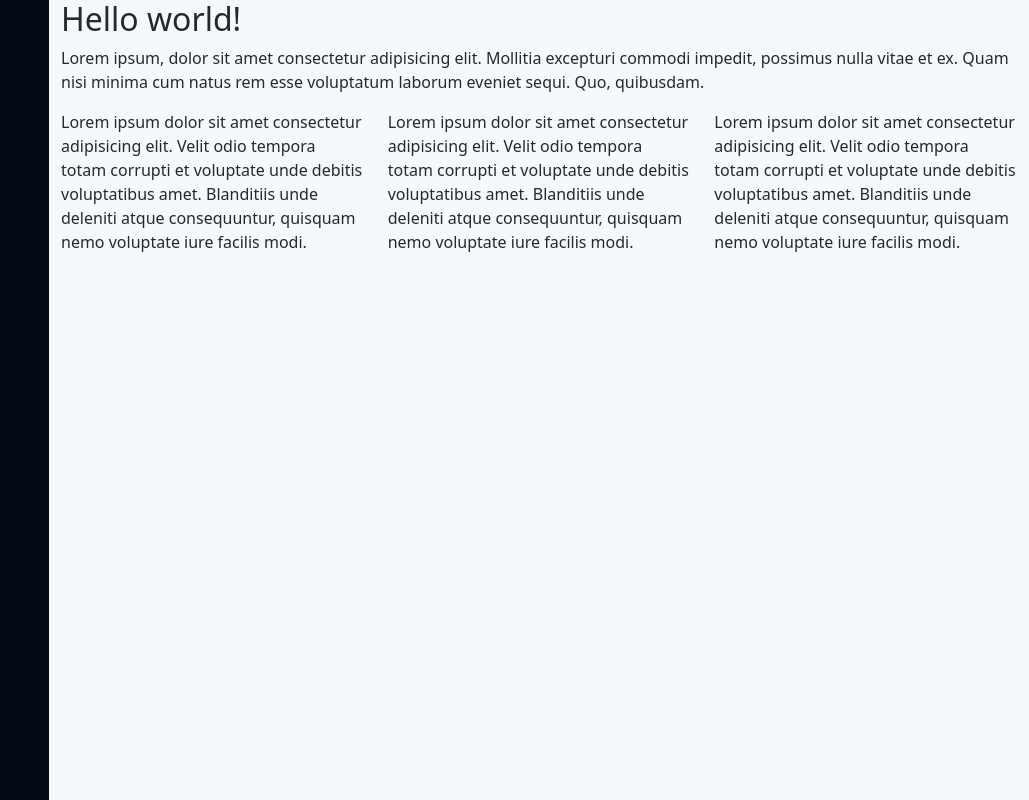
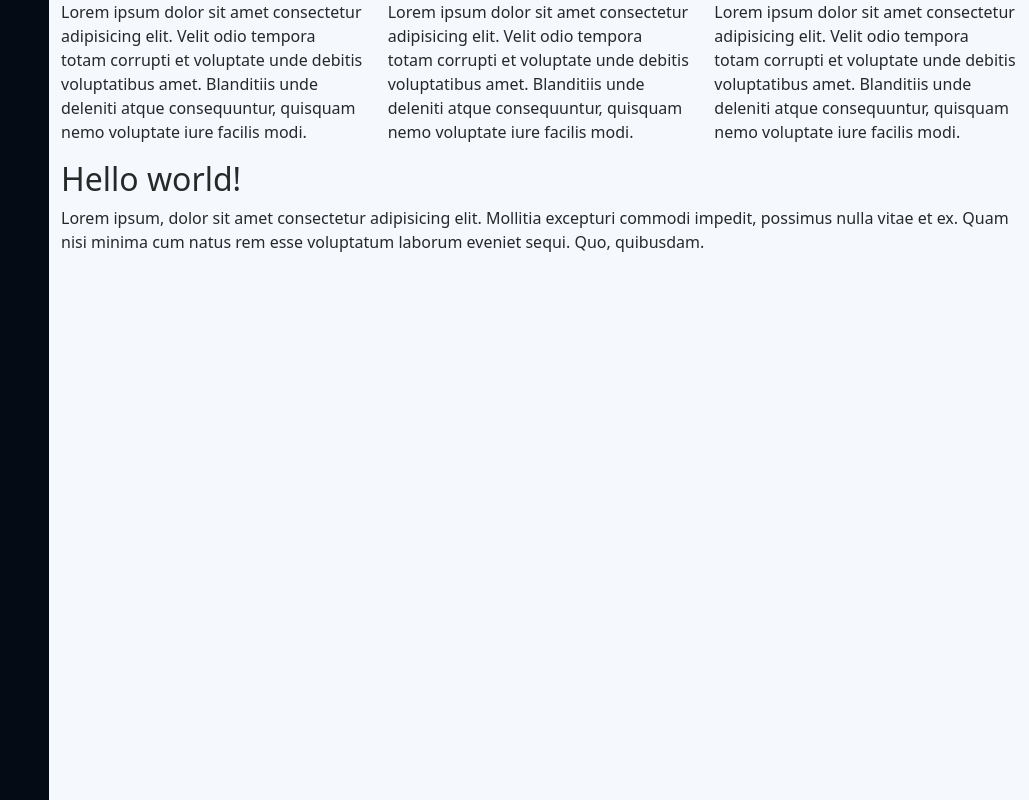
Before and after one commit to maslakoff/coursesMyFreedom, a plain HTML site: page index.html in a window 1280 px wide. Shown: the whole page, without its empty margins (251-1280 px from the left). Drawn offline with nearby package versions, Linux system fonts and the light colour scheme.

Commit message:
add two sections

```diff
--- a/index.html
+++ b/index.html
@@ -14,17 +14,8 @@
     <div id="app" class="container-fluid">
         <header id="header" class="header"></header>
         <main id="cv" class="content">
-            <section class="row">
-                <div class="col-sm">
-                    <h2>Hello world!</h2>
-                </div>
-            </section>
 
-            <section class="row">
-                <div class="col-sm">
-                    <p>Lorem ipsum, dolor sit amet consectetur adipisicing elit. Mollitia excepturi commodi impedit, possimus nulla vitae et ex. Quam nisi minima cum natus rem esse voluptatum laborum eveniet sequi. Quo, quibusdam.</p>
-                </div>
-            </section>
+
 
             <section class="row">
                 <div class="col-sm">
--- a/index.js
+++ b/index.js
@@ -5,3 +5,31 @@ const sections = [
    { type: 'text', value: loremText },
    { type: 'columns', value: [ loremText, loremText, loremText ] }
 ];
+
+const $content = document.querySelector('#cv');
+
+sections.forEach(section => {
+    let html = '';
+
+    if (section.type === 'title') {
+        html = `
+            <section class="row">
+                <div class="col-sm">
+                    <h2>${section.value}</h2>
+                </div>
+            </section>
+        `;
+    } else if (section.type === 'text') {
+        html = `
+        <section class="row">
+            <div class="col-sm">
+                <p>${section.value}</p>
+            </div>
+        </section>
+        `;
+    } else if (section.type === 'columns') {
+
+    }
+
+    $content.insertAdjacentHTML('beforeend', html)
+})
```
